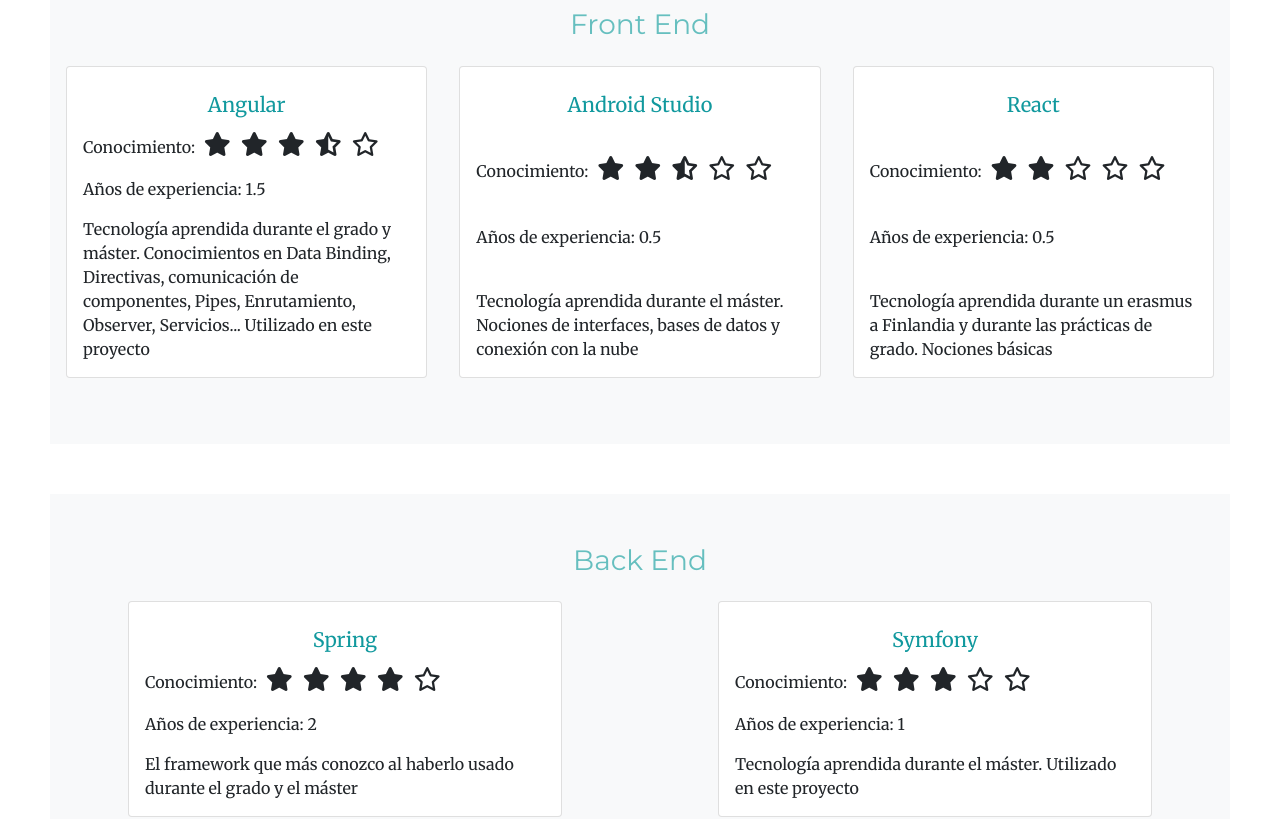
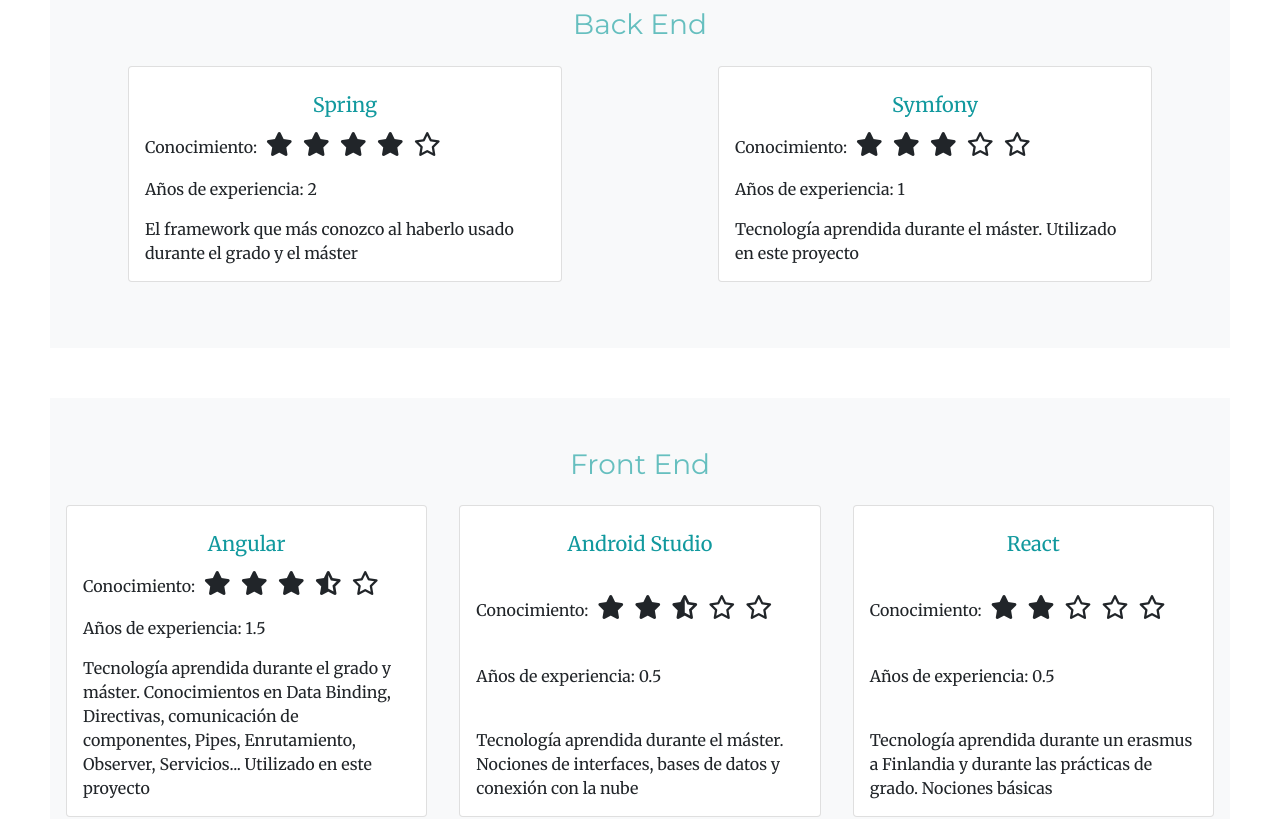
Before and after one commit to MRxRafi/CVRafa-FRONT, an Angular app: page /skills/frameworks in a window 1280 px wide. Shown: the part 220-1039 px from the top of the page. Built offline with nearby package versions, Linux system fonts and the light colour scheme.

Commit message:
Completed translations. Code review needed

```diff
--- a/src/app/skills/frameworks/framework.model.ts
+++ b/src/app/skills/frameworks/framework.model.ts
@@ -1,10 +1,15 @@
-export interface FrameworkModel {
+export interface Data {
+  title: string;
   section: WORK_SECTION;
-  title: string;
   score: number;
   experienceYears: number;
+}
+
+export interface FrameworkModel {
   description: string;
+  data: Data;
 }
+
 
 export enum WORK_SECTION {
   FRONT_END,
@@ -16,41 +21,35 @@
   'Back End'
 ];
 
-export const MOCK: FrameworkModel[] = [
+export const DATA_MOCK: Data[] = [
   {
+    title: 'Spring',
     section: WORK_SECTION.BACK_END,
-    title: 'Spring',
     score: 4,
-    experienceYears: 2,
-    description: 'El framework que más conozco al haberlo usado durante el grado y el máster'
+    experienceYears: 2
   },
   {
+    title: 'Symfony',
     section: WORK_SECTION.BACK_END,
-    title: 'Symfony',
     score: 3,
-    experienceYears: 1,
-    description: 'Tecnología aprendida durante el máster. Utilizado en este proyecto'
+    experienceYears: 1
   },
   {
+    title: 'Angular',
     section: WORK_SECTION.FRONT_END,
-    title: 'Angular',
     score: 3.5,
-    experienceYears: 1.5,
-    description: 'Tecnología aprendida durante el grado y máster. ' +
-      'Conocimientos en Data Binding, Directivas, comunicación de componentes, Pipes, Enrutamiento, Observer, Servicios... Utilizado en este proyecto'
+    experienceYears: 1.5
   },
   {
+    title: 'Android Studio',
     section: WORK_SECTION.FRONT_END,
-    title: 'Android Studio',
     score: 2.5,
-    experienceYears: 0.5,
-    description: 'Tecnología aprendida durante el máster. Nociones de interfaces, bases de datos y conexión con la nube'
+    experienceYears: 0.5
   },
   {
+    title: 'React',
     section: WORK_SECTION.FRONT_END,
-    title: 'React',
     score: 2,
-    experienceYears: 0.5,
-    description: 'Tecnología aprendida durante un erasmus a Finlandia y durante las prácticas de grado. Nociones básicas'
-  },
+    experienceYears: 0.5
+  }
 ];
--- a/src/app/skills/frameworks/frameworks.component.html
+++ b/src/app/skills/frameworks/frameworks.component.html
@@ -1,18 +1,16 @@
 <article>
   <h2>Frameworks</h2>
-  <div *ngFor="let section of enumSections; let i = index" class="wrapper bg-light">
-    <h3>{{nameSections[i]}}</h3>
+  <div *ngFor="let section of texts.frameworks.sections; let i = index" class="wrapper bg-light">
+    <h3>{{section.header}}</h3>
     <div class="d-flex flex-column flex-lg-row justify-content-around align-items-lg-stretch align-items-center bg-light">
-      <ng-container *ngFor="let fwHability of data">
-        <div *ngIf="fwHability.section === section" class="card">
-          <div class="card-body d-flex flex-column justify-content-between">
-            <h5 class="card-title">{{fwHability.title}}</h5>
-            <p>Conocimiento: <em *ngFor="let star of getStarClasses(fwHability.score)" [class]=star></em></p>
-            <p>Años de experiencia: {{fwHability.experienceYears}}</p>
-            <p class="card-text">{{fwHability.description}}</p>
-          </div>
+      <div *ngFor="let card of section.cards" class="card">
+        <div class="card-body d-flex flex-column justify-content-between">
+          <h5 class="card-title">{{card.data.title}}</h5>
+          <p>{{texts.frameworks.knowledge}}<em *ngFor="let star of getStarClasses(card.data.score)" [class]=star></em></p>
+          <p>{{texts.frameworks.experienceYears}} {{card.data.experienceYears}}</p>
+          <p class="card-text">{{card.description}}</p>
         </div>
-      </ng-container>
+      </div>
     </div>
   </div>
 </article>
--- a/src/app/skills/frameworks/frameworks.component.ts
+++ b/src/app/skills/frameworks/frameworks.component.ts
@@ -1,19 +1,26 @@
 import {Component} from '@angular/core';
-import {FrameworkModel, MOCK, NAME_SECTION, WORK_SECTION} from './framework.model';
+import {WithLanguageComponent} from '../../shared/with-language.component';
+import {LanguageService} from '../../shared/language.service';
+import {LANGUAGES} from '../../shared/languages.model';
+import {ENGLISH_TRANSLATIONS, FrameworksTranslation, SPANISH_TRANSLATIONS} from './translations';
 
 @Component({
   selector: 'app-frameworks',
   templateUrl: './frameworks.component.html',
   styleUrls: ['./frameworks.component.css']
 })
-export class FrameworksComponent {
-  enumSections: WORK_SECTION[];
-  nameSections: string[];
-  data: FrameworkModel[];
-  constructor() {
-    this.enumSections = [ WORK_SECTION.FRONT_END, WORK_SECTION.BACK_END ];
-    this.nameSections = NAME_SECTION;
-    this.data = MOCK;
+export class FrameworksComponent extends WithLanguageComponent {
+  texts: FrameworksTranslation;
+  constructor(protected languageService: LanguageService) {
+    super(languageService);
+    this.changeTextLanguage(this.languageService.getLanguage());
+  }
+  protected changeTextLanguage(language: LANGUAGES): void {
+    if (language === LANGUAGES.SPANISH) {
+      this.texts = SPANISH_TRANSLATIONS;
+    } else {
+      this.texts = ENGLISH_TRANSLATIONS;
+    }
   }
   getStarClasses(score: number): string[] {
     const MAX_SCORE = 5;
--- /dev/null
+++ b/src/app/skills/frameworks/translations.ts
@@ -0,0 +1,92 @@
+import {DATA_MOCK, FrameworkModel, NAME_SECTION, WORK_SECTION} from './framework.model';
+
+export interface FrameworksTranslation {
+  frameworks: {
+    sections: {
+      header: string;
+      cards: FrameworkModel[];
+    }[];
+    knowledge: string;
+    experienceYears: string;
+  };
+}
+
+export const SPANISH_TRANSLATIONS: FrameworksTranslation = {
+  frameworks: {
+    sections: [
+      {
+        header: NAME_SECTION[1],
+        cards: [
+          {
+            description: 'El framework que más conozco al haberlo usado durante el grado y el máster',
+            data: DATA_MOCK[0]
+          },
+          {
+            description: 'Tecnología aprendida durante el máster. Utilizado en este proyecto',
+            data: DATA_MOCK[1]
+          },
+        ]
+      },
+      {
+        header: NAME_SECTION[0],
+        cards: [
+          {
+            description: 'Tecnología aprendida durante el grado y máster. Conocimientos en Data Binding, Directivas, ' +
+              'comunicación de componentes, Pipes, Enrutamiento, Observer, Servicios... Utilizado en este proyecto',
+            data: DATA_MOCK[2]
+          },
+          {
+            description: 'Tecnología aprendida durante el máster. Nociones de interfaces, bases de datos y conexión con la nube',
+            data: DATA_MOCK[3]
+          },
+          {
+            description: 'Tecnología aprendida durante un erasmus a Finlandia y durante las prácticas de grado. Nociones básicas',
+            data: DATA_MOCK[4]
+          }
+        ]
+      }
+    ],
+    knowledge: 'Conocimiento: ',
+    experienceYears: 'Años de experiencia: '
+  }
+};
+
+export const ENGLISH_TRANSLATIONS: FrameworksTranslation = {
+  frameworks: {
+    sections: [
+      {
+        header: NAME_SECTION[1],
+        cards: [
+          {
+            description: 'The framework I know best, having used it during my undergraduate and master\'s degree.',
+            data: DATA_MOCK[0]
+          },
+          {
+            description: 'Technology learned during the master\'s degree. Used in this project.',
+            data: DATA_MOCK[1]
+          },
+        ]
+      },
+      {
+        header: NAME_SECTION[0],
+        cards: [
+          {
+            description: 'Technology learned during the degree and master\'s degree. Knowledge in Data Binding, ' +
+              'Directives, component communication, Pipes, Routing, Observer, Services... Used in this project',
+            data: DATA_MOCK[2]
+          },
+          {
+            description: 'Technology learned during the master\'s degree. Notions of interfaces, databases and connection to the cloud.',
+            data: DATA_MOCK[3]
+          },
+          {
+            description: 'Technology learned during an Erasmus in Finland and during undergraduate internships. Basic notions',
+            data: DATA_MOCK[4]
+          }
+        ]
+      }
+    ],
+    knowledge: 'Knowledge: ',
+    experienceYears: 'Experience years: '
+  }
+};
```
